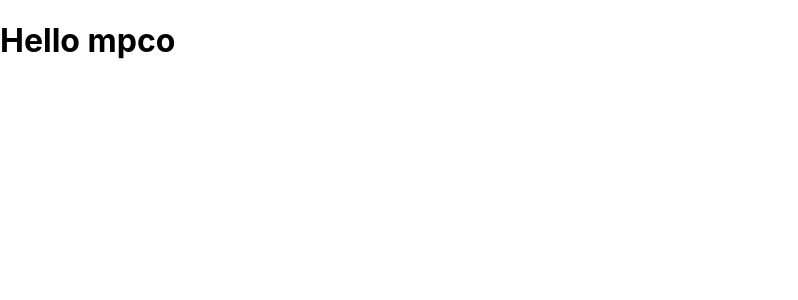
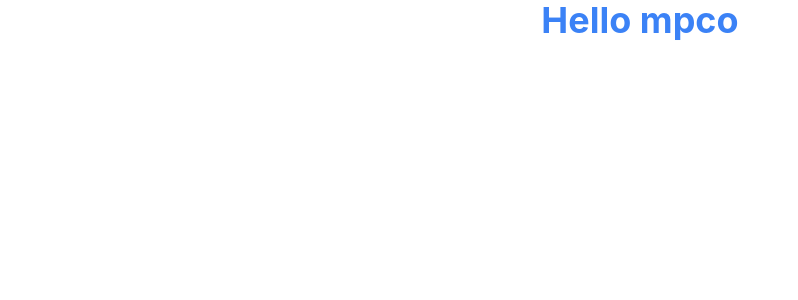
Before and after one commit to MPCO-Web/mpco-web, a React (Create React App) app: page / in a window 1280 px wide. Shown: the top 300 px of the page, without its empty margins (0-798 px from the left). Built offline with nearby package versions, Linux system fonts and the light colour scheme.

Commit message:
init: tailwind emotion twin macro

```diff
--- a/craco.config.js
+++ b/craco.config.js
@@ -13,6 +13,12 @@ module.exports = {
 			return webpackConfig;
 		},
 	},
+	babel: {
+		plugins: [
+			['@emotion/babel-plugin', { jsxImportSource: '@emotion/react' }],
+			'babel-plugin-macros',
+		],
+	},
 	plugins: [
 		{
 			plugin: CracoAlias,
--- /dev/null
+++ b/postcss.config.js
@@ -0,0 +1,6 @@
+module.exports = {
+  plugins: {
+    tailwindcss: {},
+    autoprefixer: {},
+  },
+}
--- /dev/null
+++ b/src/index.css
@@ -0,0 +1,15 @@
+@tailwind base;
+@tailwind components;
+@tailwind utilities;
+
+body {
+	margin: 0;
+	font-family: -apple-system, BlinkMacSystemFont, 'Segoe UI', 'Roboto', 'Oxygen', 'Ubuntu',
+		'Cantarell', 'Fira Sans', 'Droid Sans', 'Helvetica Neue', sans-serif;
+	-webkit-font-smoothing: antialiased;
+	-moz-osx-font-smoothing: grayscale;
+}
+
+code {
+	font-family: source-code-pro, Menlo, Monaco, Consolas, 'Courier New', monospace;
+}
--- a/src/index.tsx
+++ b/src/index.tsx
@@ -1,6 +1,6 @@
 import React from 'react';
 import ReactDOM from 'react-dom/client';
-import './init.css';
+import './index.css';
 import { BrowserRouter } from 'react-router-dom';
 import App from './App';
 
--- a/src/init.css
+++ /dev/null
@@ -1,13 +0,0 @@
-body {
-  margin: 0;
-  font-family: -apple-system, BlinkMacSystemFont, 'Segoe UI', 'Roboto', 'Oxygen',
-    'Ubuntu', 'Cantarell', 'Fira Sans', 'Droid Sans', 'Helvetica Neue',
-    sans-serif;
-  -webkit-font-smoothing: antialiased;
-  -moz-osx-font-smoothing: grayscale;
-}
-
-code {
-  font-family: source-code-pro, Menlo, Monaco, Consolas, 'Courier New',
-    monospace;
-}
--- a/src/pages/HomePage.tsx
+++ b/src/pages/HomePage.tsx
@@ -1,7 +1,19 @@
 import React from 'react';
 
 const HomePage = () => {
-	return <h1>Hello mpco</h1>;
+	// tailwindcss classes
+	return (
+		<h1
+			className="
+				text-4xl
+				text-center
+				text-blue-500
+				font-bold
+"
+		>
+			Hello mpco
+		</h1>
+	);
 };
 
 export default HomePage;
--- /dev/null
+++ b/tailwind.config.js
@@ -0,0 +1,11 @@
+module.exports = {
+	content: ['./src/**/*.{js,jsx,ts,tsx}'],
+	darkMode: false, // or 'media' or 'class'
+	theme: {
+		extend: {},
+	},
+	variants: {
+		extend: {},
+	},
+	plugins: [],
+};
--- a/tsconfig.json
+++ b/tsconfig.json
@@ -17,7 +17,7 @@
 		"jsx": "react-jsx",
 		"noImplicitAny": true,
 	},
+	"include": ["**/*.ts", "**/*.tsx", "**/*.d.ts"],
+	"exclude": ["node_modules"],
 	"extends": "./tsconfig.paths.json",
-	"exclude": ["node_modules"],
-	"include": ["src/**/*.ts", "src/**/*.tsx", "craco.config.js"]
 }
```
Also changed, not shown: package.json (+15 -1 lines), twin.d.ts (added, +11 -0 lines), .eslintrc.js, 1 other file (tests, documents, lock files or other folders).
